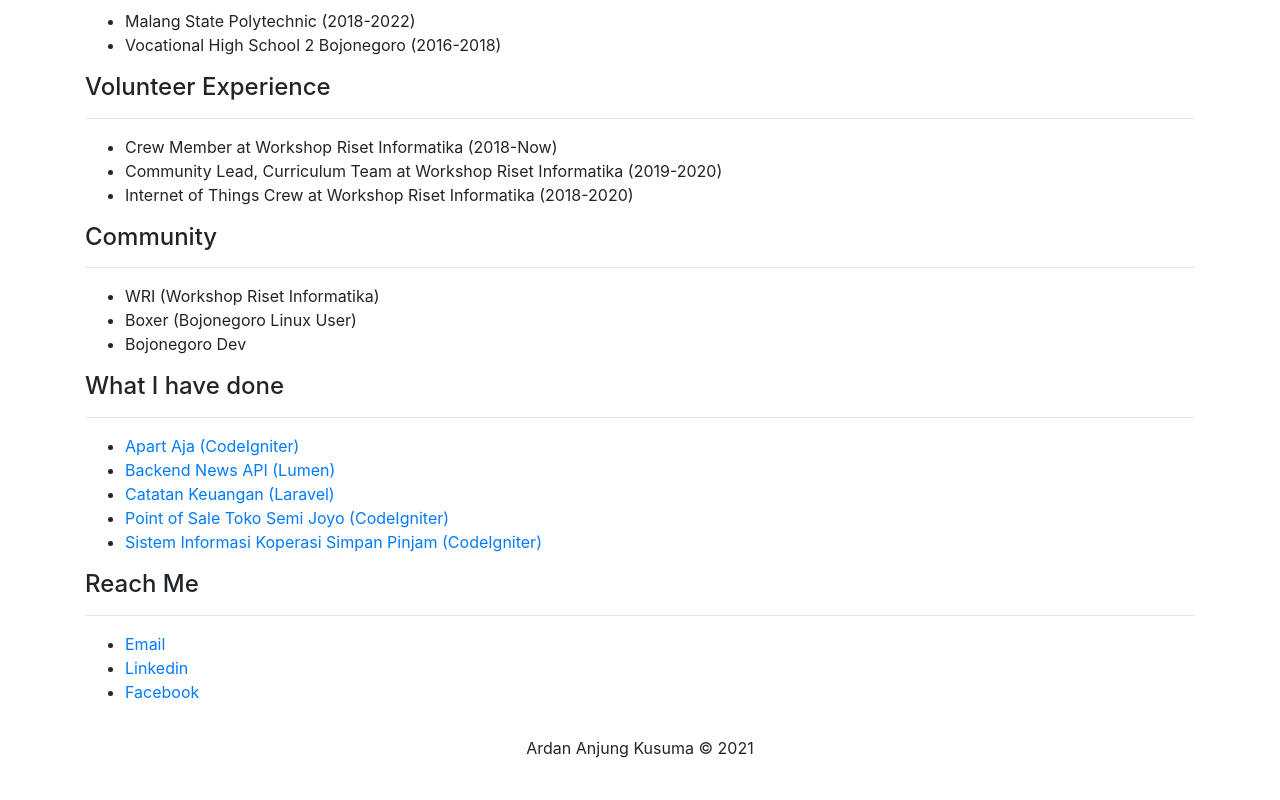
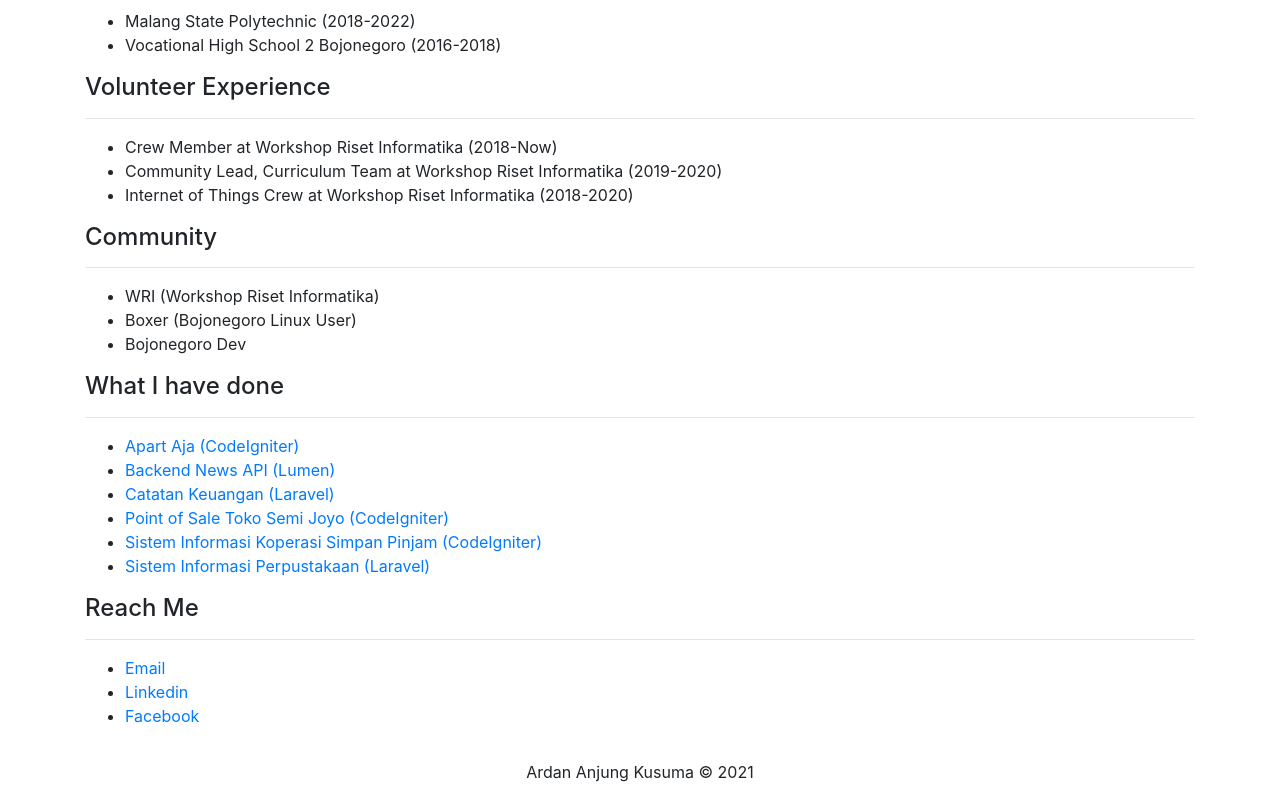
Before and after one commit to ardananjungkusuma/ardananjungkusuma.github.io, a plain HTML site: page index.html in a window 1280 px wide. Shown: the part 755-1555 px from the top of the page. Before the commit the page ends 1531 px from the top, so only its background shows below. Drawn offline with nearby package versions, Linux system fonts and the light colour scheme.

Commit message:
adding new li

```diff
--- a/index.html
+++ b/index.html
@@ -97,6 +97,11 @@
                 Sistem Informasi Koperasi Simpan Pinjam (CodeIgniter)
               </a>
             </li>
+            <li>
+              <a href="https://github.com/ardananjungkusuma/siperpus">
+                Sistem Informasi Perpustakaan (Laravel)
+              </a>
+            </li>
           </ul>
           <h4>Reach Me</h4>
           <hr />
```
